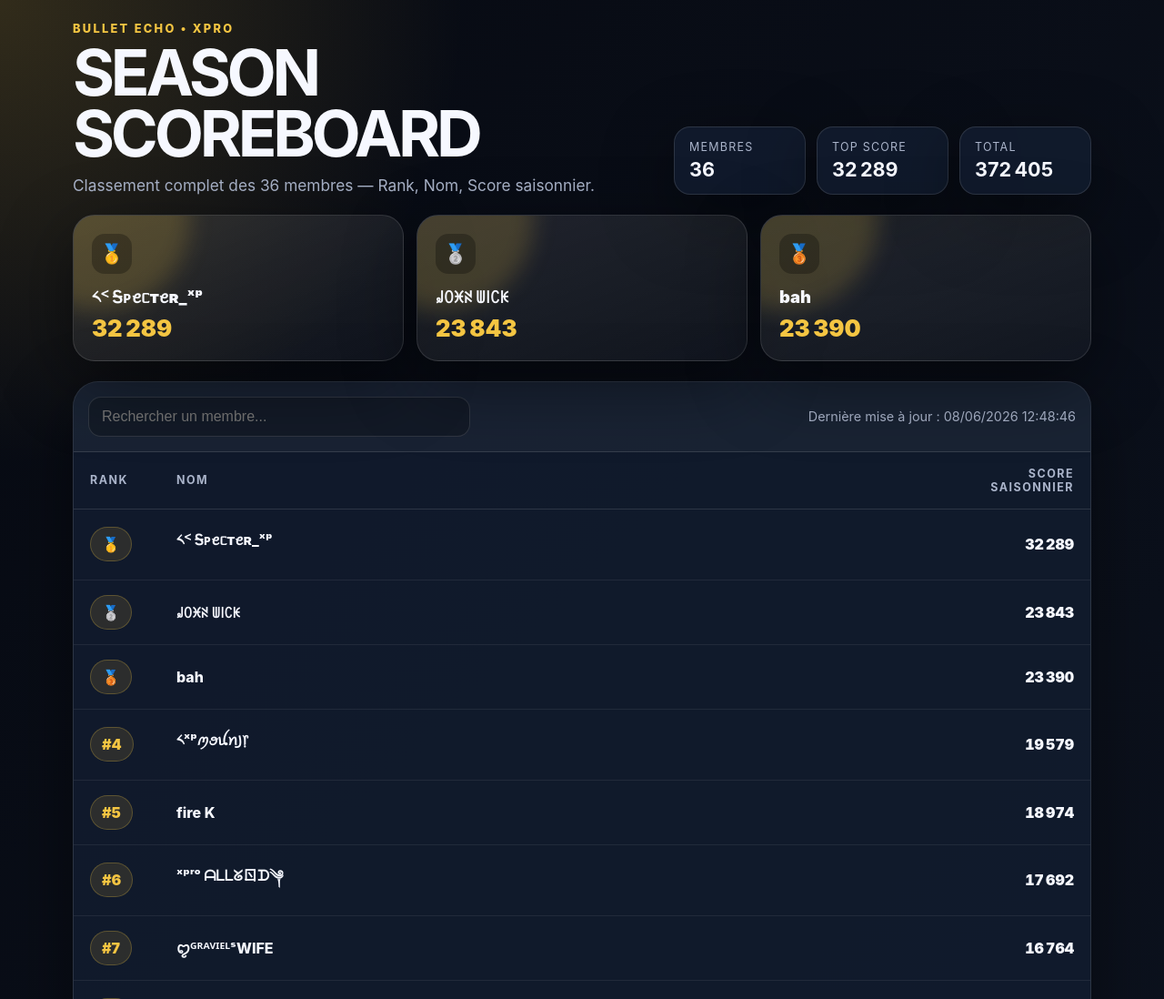
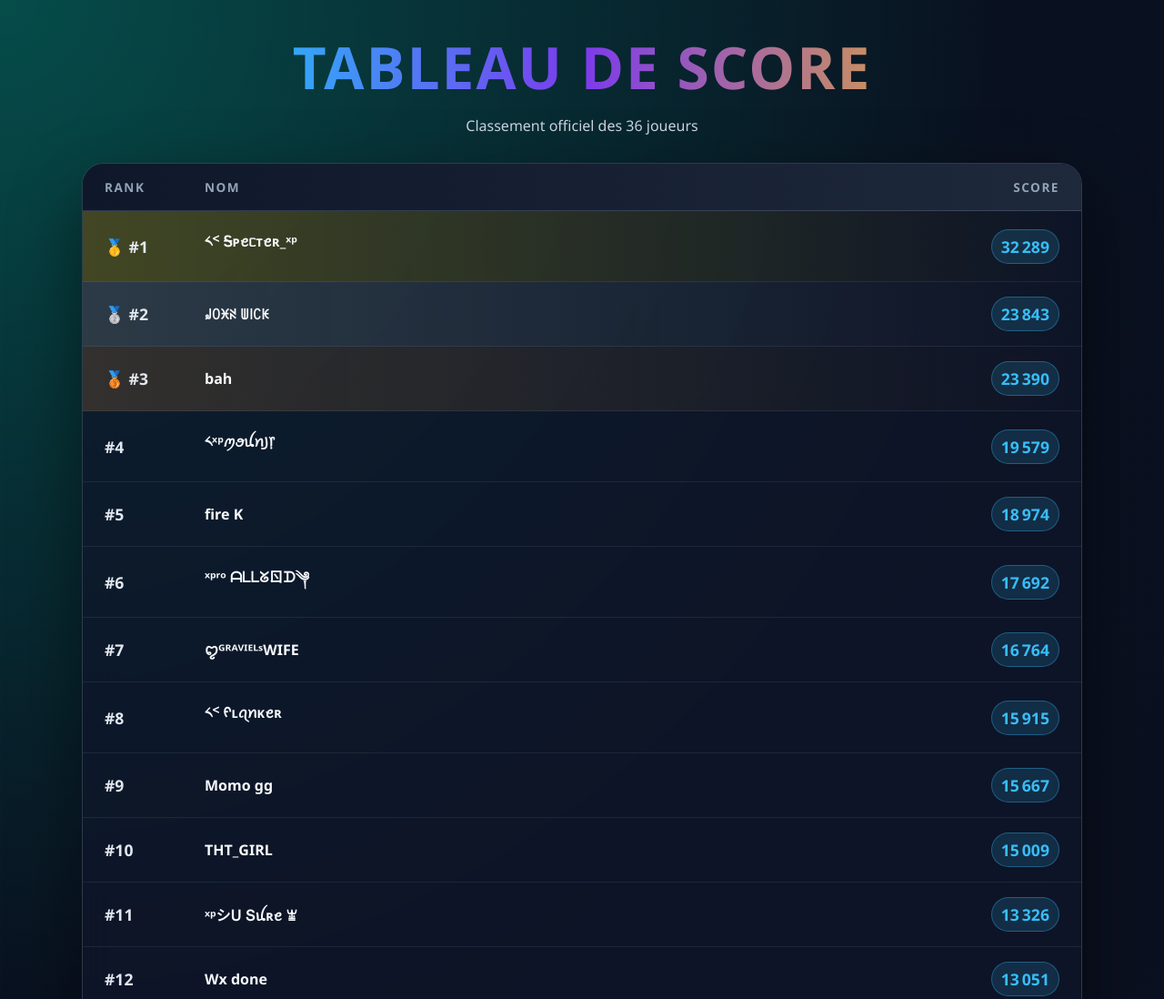
Before and after one commit to Tahi-Tua/xpro_bot, a website: page public/scoreboard.html in a window 1280 px wide. Shown: the top 1098 px of the page at 91% size. Drawn offline with Linux system fonts and the light colour scheme.

Commit message:
Use dynamic roster data in scoreboard page

```diff
--- a/public/scoreboard.html
+++ b/public/scoreboard.html
@@ -1,371 +1,258 @@
-<!doctype html>
+<!DOCTYPE html>
 <html lang="fr">
 <head>
-  <meta charset="utf-8" />
-  <meta name="viewport" content="width=device-width, initial-scale=1" />
-  <title>XPRO Season Scoreboard</title>
+  <meta charset="UTF-8" />
+  <meta name="viewport" content="width=device-width, initial-scale=1.0" />
+  <title>Tableau de Score - XPRO</title>
+
   <style>
-    :root {
-      --bg-1: #070a12;
-      --bg-2: #101827;
-      --card: rgba(18, 28, 47, 0.86);
-      --card-2: rgba(255, 255, 255, 0.06);
-      --gold: #f4c542;
-      --gold-soft: rgba(244, 197, 66, 0.18);
-      --silver: #d7dde8;
-      --bronze: #d4935f;
-      --text: #f6f8ff;
-      --muted: #aab4ca;
-      --line: rgba(255, 255, 255, 0.12);
-      --success: #4ade80;
-      --danger: #fb7185;
-      --shadow: 0 24px 80px rgba(0, 0, 0, 0.45);
+    * {
+      margin: 0;
+      padding: 0;
+      box-sizing: border-box;
+      font-family: "Segoe UI", Arial, sans-serif;
     }
 
-    * { box-sizing: border-box; }
-
     body {
-      margin: 0;
       min-height: 100vh;
-      font-family: Inter, ui-sans-serif, system-ui, -apple-system, BlinkMacSystemFont, "Segoe UI", sans-serif;
-      color: var(--text);
       background:
-        radial-gradient(circle at top left, rgba(244, 197, 66, 0.18), transparent 32rem),
-        radial-gradient(circle at bottom right, rgba(59, 130, 246, 0.16), transparent 30rem),
-        linear-gradient(135deg, var(--bg-1), var(--bg-2));
-      padding: 24px;
+        radial-gradient(circle at top left, rgba(0, 255, 200, 0.25), transparent 35%),
+        radial-gradient(circle at bottom right, rgba(120, 80, 255, 0.35), transparent 35%),
+        linear-gradient(135deg, #07111f, #0b1020 55%, #111827);
+      color: #ffffff;
+      padding: 30px 15px;
     }
 
-    .wrap {
-      width: min(1120px, 100%);
-      margin: 0 auto;
+    .container {
+      width: 100%;
+      max-width: 1100px;
+      margin: auto;
     }
 
-    .hero {
-      display: grid;
-      grid-template-columns: 1fr auto;
-      gap: 20px;
-      align-items: end;
-      margin-bottom: 22px;
+    .header {
+      text-align: center;
+      margin-bottom: 30px;
     }
 
-    .eyebrow {
-      color: var(--gold);
-      font-weight: 800;
-      letter-spacing: 0.18em;
-      text-transform: uppercase;
-      font-size: 0.8rem;
-      margin-bottom: 8px;
-    }
-
-    h1 {
-      margin: 0;
-      font-size: clamp(2rem, 6vw, 4.4rem);
-      line-height: 0.95;
-      letter-spacing: -0.06em;
+    .header h1 {
+      font-size: clamp(2rem, 5vw, 4rem);
+      font-weight: 900;
+      letter-spacing: 2px;
+      background: linear-gradient(90deg, #00f5ff, #7c3aed, #ffcc00);
+      -webkit-background-clip: text;
+      -webkit-text-fill-color: transparent;
       text-transform: uppercase;
     }
 
-    .subtitle {
-      margin: 12px 0 0;
-      color: var(--muted);
-      font-size: clamp(0.95rem, 2vw, 1.08rem);
-    }
-
-    .stats {
-      display: flex;
-      gap: 12px;
-      flex-wrap: wrap;
-      justify-content: flex-end;
-    }
-
-    .stat {
-      min-width: 145px;
-      padding: 14px 16px;
-      border: 1px solid var(--line);
-      border-radius: 18px;
-      background: var(--card);
-      box-shadow: var(--shadow);
-    }
-
-    .stat span {
-      display: block;
-      color: var(--muted);
-      font-size: 0.78rem;
-      text-transform: uppercase;
-      letter-spacing: 0.1em;
-    }
-
-    .stat strong {
-      display: block;
-      margin-top: 4px;
-      font-size: 1.35rem;
-    }
-
-    .podium {
-      display: grid;
-      grid-template-columns: repeat(3, 1fr);
-      gap: 14px;
-      margin: 22px 0;
-    }
-
-    .podium-card {
-      position: relative;
-      overflow: hidden;
-      border: 1px solid var(--line);
-      border-radius: 24px;
-      padding: 20px;
-      background: linear-gradient(160deg, rgba(255,255,255,0.10), rgba(255,255,255,0.035));
-      box-shadow: var(--shadow);
-    }
-
-    .podium-card::before {
-      content: "";
-      position: absolute;
-      inset: -60% auto auto -20%;
-      width: 200px;
-      height: 200px;
-      background: var(--gold-soft);
-      filter: blur(12px);
-      border-radius: 50%;
-    }
-
-    .podium-rank {
-      position: relative;
-      display: inline-flex;
-      align-items: center;
-      justify-content: center;
-      width: 44px;
-      height: 44px;
-      border-radius: 14px;
-      background: rgba(0, 0, 0, 0.28);
-      font-size: 1.3rem;
-      margin-bottom: 14px;
-    }
-
-    .podium-name {
-      position: relative;
-      margin: 0 0 8px;
-      font-weight: 900;
-      font-size: 1.15rem;
-      line-height: 1.2;
-      word-break: break-word;
-    }
-
-    .podium-score {
-      position: relative;
-      color: var(--gold);
-      font-size: 1.6rem;
-      font-weight: 900;
-    }
-
-    .panel {
-      border: 1px solid var(--line);
-      border-radius: 28px;
-      background: var(--card);
-      box-shadow: var(--shadow);
-      overflow: hidden;
-    }
-
-    .toolbar {
-      display: flex;
-      align-items: center;
-      justify-content: space-between;
-      gap: 12px;
-      padding: 16px;
-      border-bottom: 1px solid var(--line);
-      background: rgba(255, 255, 255, 0.04);
-    }
-
-    .search {
-      width: min(420px, 100%);
-      border: 1px solid var(--line);
-      border-radius: 14px;
-      background: rgba(0, 0, 0, 0.22);
-      color: var(--text);
-      padding: 12px 14px;
-      outline: none;
+    .header p {
+      margin-top: 10px;
+      color: #cbd5e1;
       font-size: 1rem;
     }
 
-    .search:focus { border-color: rgba(244, 197, 66, 0.65); }
-
-    .updated {
-      color: var(--muted);
-      font-size: 0.9rem;
-      white-space: nowrap;
+    .scoreboard {
+      background: rgba(15, 23, 42, 0.78);
+      backdrop-filter: blur(18px);
+      border: 1px solid rgba(148, 163, 184, 0.25);
+      border-radius: 24px;
+      overflow: hidden;
+      box-shadow: 0 30px 80px rgba(0, 0, 0, 0.45);
     }
 
-    table {
-      width: 100%;
-      border-collapse: collapse;
+    .table-header,
+    .player-row {
+      display: grid;
+      grid-template-columns: 100px 1fr 140px;
+      align-items: center;
+      gap: 10px;
+      padding: 16px 24px;
     }
 
-    thead th {
-      color: var(--muted);
-      font-size: 0.78rem;
-      letter-spacing: 0.12em;
+    .table-header {
+      background: linear-gradient(90deg, #0f172a, #1e293b);
+      color: #94a3b8;
       text-transform: uppercase;
-      text-align: left;
-      padding: 16px 18px;
-      border-bottom: 1px solid var(--line);
+      font-size: 0.85rem;
+      font-weight: 800;
+      letter-spacing: 1.5px;
+      border-bottom: 1px solid rgba(148, 163, 184, 0.25);
     }
 
-    tbody tr {
-      transition: 0.2s ease;
-      border-bottom: 1px solid rgba(255, 255, 255, 0.07);
+    .player-row {
+      border-bottom: 1px solid rgba(148, 163, 184, 0.12);
+      transition: 0.25s ease;
+      position: relative;
     }
 
-    tbody tr:hover {
-      background: rgba(244, 197, 66, 0.08);
+    .player-row:hover {
+      background: rgba(255, 255, 255, 0.06);
+      transform: scale(1.01);
     }
 
-    td {
-      padding: 16px 18px;
-      vertical-align: middle;
+    .player-row:last-child {
+      border-bottom: none;
     }
 
     .rank {
-      width: 95px;
       font-weight: 900;
-      color: var(--gold);
-      white-space: nowrap;
+      font-size: 1.1rem;
+      color: #e2e8f0;
     }
 
     .name {
-      font-weight: 800;
-      word-break: break-word;
+      font-weight: 700;
+      font-size: 1rem;
+      color: #f8fafc;
     }
 
     .score {
-      width: 180px;
       text-align: right;
       font-weight: 900;
-      font-variant-numeric: tabular-nums;
-      color: var(--text);
+      font-size: 1.1rem;
+      color: #38bdf8;
+    }
+
+    .top-1 {
+      background: linear-gradient(90deg, rgba(255, 215, 0, 0.22), transparent);
+    }
+
+    .top-2 {
+      background: linear-gradient(90deg, rgba(192, 192, 192, 0.18), transparent);
+    }
+
+    .top-3 {
+      background: linear-gradient(90deg, rgba(205, 127, 50, 0.20), transparent);
+    }
+
+    .top-1 .rank::before {
+      content: "🥇 ";
+    }
+
+    .top-2 .rank::before {
+      content: "🥈 ";
+    }
+
+    .top-3 .rank::before {
+      content: "🥉 ";
     }
 
     .badge {
-      display: inline-flex;
-      align-items: center;
-      gap: 8px;
-      padding: 8px 12px;
+      display: inline-block;
+      min-width: 42px;
+      padding: 6px 10px;
       border-radius: 999px;
-      background: rgba(244, 197, 66, 0.12);
-      border: 1px solid rgba(244, 197, 66, 0.25);
-    }
-
-    .error {
-      margin-top: 18px;
-      padding: 16px;
-      border-radius: 16px;
-      background: rgba(251, 113, 133, 0.12);
-      border: 1px solid rgba(251, 113, 133, 0.35);
-      color: #fecdd3;
-      display: none;
+      background: rgba(56, 189, 248, 0.15);
+      border: 1px solid rgba(56, 189, 248, 0.35);
+      text-align: center;
     }
 
     .footer {
-      padding: 18px;
-      color: var(--muted);
+      margin-top: 18px;
       text-align: center;
-      font-size: 0.9rem;
+      color: #94a3b8;
+      font-size: 0.85rem;
     }
 
-    @media (max-width: 780px) {
-      body { padding: 14px; }
-      .hero { grid-template-columns: 1fr; }
-      .stats { justify-content: stretch; }
-      .stat { flex: 1; min-width: 130px; }
-      .podium { grid-template-columns: 1fr; }
-      .toolbar { flex-direction: column; align-items: stretch; }
-      .updated { white-space: normal; }
-      thead { display: none; }
-      table, tbody, tr, td { display: block; width: 100%; }
-      tbody tr {
-        margin: 12px;
-        padding: 14px;
-        border: 1px solid var(--line);
-        border-radius: 20px;
-        background: rgba(255,255,255,0.045);
+    .status {
+      padding: 18px 24px;
+      color: #cbd5e1;
+      text-align: center;
+      border-bottom: 1px solid rgba(148, 163, 184, 0.12);
+    }
+
+    .status.error {
+      color: #fecaca;
+      background: rgba(239, 68, 68, 0.12);
+    }
+
+    @media (max-width: 650px) {
+      body {
+        padding: 20px 10px;
       }
-      td { padding: 6px 0; }
-      td::before {
-        display: block;
-        color: var(--muted);
-        font-size: 0.72rem;
-        letter-spacing: 0.12em;
-        text-transform: uppercase;
-        margin-bottom: 4px;
+
+      .table-header,
+      .player-row {
+        grid-template-columns: 70px 1fr 90px;
+        padding: 14px 14px;
       }
-      td.rank::before { content: "Rank"; }
-      td.name::before { content: "Nom"; }
-      td.score::before { content: "Score"; }
-      .score { text-align: left; font-size: 1.35rem; color: var(--gold); }
-      .rank { font-size: 1.15rem; }
+
+      .table-header {
+        font-size: 0.7rem;
+      }
+
+      .rank,
+      .name,
+      .score {
+        font-size: 0.9rem;
+      }
+
+      .scoreboard {
+        border-radius: 18px;
+      }
+    }
+
+    @media (max-width: 430px) {
+      .table-header,
+      .player-row {
+        grid-template-columns: 60px 1fr 75px;
+        gap: 6px;
+      }
+
+      .name {
+        white-space: nowrap;
+        overflow: hidden;
+        text-overflow: ellipsis;
+      }
+
+      .score {
+        font-size: 0.85rem;
+      }
     }
   </style>
 </head>
+
 <body>
-  <main class="wrap">
-    <section class="hero">
-      <div>
-        <div class="eyebrow">Bullet Echo • XPRO</div>
-        <h1>Season<br />Scoreboard</h1>
-        <p class="subtitle">Classement complet des 36 membres — Rank, Nom, Score saisonnier.</p>
+  <div class="container">
+    <header class="header">
+      <h1>Tableau de Score</h1>
+      <p id="subtitle">Classement officiel des joueurs</p>
+    </header>
+
+    <main class="scoreboard">
+      <div class="table-header">
+        <div>Rank</div>
+        <div>Nom</div>
+        <div style="text-align:right;">Score</div>
       </div>
-      <div class="stats">
-        <div class="stat"><span>Membres</span><strong id="memberCount">0</strong></div>
-        <div class="stat"><span>Top Score</span><strong id="topScore">0</strong></div>
-        <div class="stat"><span>Total</span><strong id="totalScore">0</strong></div>
-      </div>
-    </section>
 
-    <section class="podium" id="podium"></section>
+      <div id="status" class="status">Chargement du classement...</div>
+      <div id="scoreboardRows"></div>
+    </main>
 
-    <section class="panel">
-      <div class="toolbar">
-        <input id="search" class="search" type="search" placeholder="Rechercher un membre..." />
-        <div class="updated" id="updated">Chargement du classement...</div>
-      </div>
-      <table aria-label="Tableau de score XPRO">
-        <thead>
-          <tr>
-            <th>Rank</th>
-            <th>Nom</th>
-            <th style="text-align:right">Score saisonnier</th>
-          </tr>
-        </thead>
-        <tbody id="rows"></tbody>
-      </table>
-      <div class="footer">XPRO Ranking System • Responsive HTML/CSS/JS scoreboard</div>
-    </section>
-
-    <div class="error" id="error"></div>
-  </main>
+    <div class="footer" id="footer">
+      Mise à jour du classement
+    </div>
+  </div>
 
   <script>
     const ROSTER_URL = "https://raw.githubusercontent.com/Tahi-Tua/xpro_bot/main/data/memberRankingRoster.json";
-    const podium = document.getElementById("podium");
-    const rows = document.getElementById("rows");
-    const search = document.getElementById("search");
-    const error = document.getElementById("error");
-    const updated = document.getElementById("updated");
-    const memberCount = document.getElementById("memberCount");
-    const topScore = document.getElementById("topScore");
-    const totalScore = document.getElementById("totalScore");
 
-    let ranking = [];
+    const scoreboardRows = document.getElementById("scoreboardRows");
+    const statusBox = document.getElementById("status");
+    const subtitle = document.getElementById("subtitle");
+    const footer = document.getElementById("footer");
 
-    function formatNumber(value) {
-      return Number(value || 0).toLocaleString("fr-FR");
+    function escapeHtml(value) {
+      return String(value ?? "")
+        .replaceAll("&", "&amp;")
+        .replaceAll("<", "&lt;")
+        .replaceAll(">", "&gt;")
+        .replaceAll('"', "&quot;")
+        .replaceAll("'", "&#039;");
     }
 
-    function medal(rank) {
-      if (rank === 1) return "🥇";
-      if (rank === 2) return "🥈";
-      if (rank === 3) return "🥉";
-      return `#${rank}`;
+    function formatScore(value) {
+      return Number(value || 0).toLocaleString("fr-FR");
     }
 
     function normalizeMember(member) {
@@ -375,78 +262,53 @@
       };
     }
 
-    function renderPodium(items) {
-      podium.innerHTML = items.slice(0, 3).map((item, index) => {
+    function rowClass(rank) {
+      if (rank === 1) return "player-row top-1";
+      if (rank === 2) return "player-row top-2";
+      if (rank === 3) return "player-row top-3";
+      return "player-row";
+    }
+
+    function renderRanking(members) {
+      const ranking = members
+        .map(normalizeMember)
+        .filter((member) => member.name)
+        .sort((a, b) => b.score - a.score);
+
+      statusBox.style.display = "none";
+      subtitle.textContent = `Classement officiel des ${ranking.length} joueurs`;
+      footer.textContent = `Mise à jour du classement • ${ranking.length} joueurs`;
+
+      scoreboardRows.innerHTML = ranking.map((member, index) => {
         const rank = index + 1;
         return `
-          <article class="podium-card">
-            <div class="podium-rank">${medal(rank)}</div>
-            <h2 class="podium-name">${escapeHtml(item.name)}</h2>
-            <div class="podium-score">${formatNumber(item.score)}</div>
-          </article>
+          <div class="${rowClass(rank)}">
+            <div class="rank">#${rank}</div>
+            <div class="name">${escapeHtml(member.name)}</div>
+            <div class="score"><span class="badge">${formatScore(member.score)}</span></div>
+          </div>
         `;
       }).join("");
-    }
-
-    function renderRows(items) {
-      rows.innerHTML = items.map((item, index) => {
-        const rank = ranking.findIndex((player) => player.name === item.name && player.score === item.score) + 1;
-        return `
-          <tr>
-            <td class="rank"><span class="badge">${medal(rank)}</span></td>
-            <td class="name">${escapeHtml(item.name)}</td>
-            <td class="score">${formatNumber(item.score)}</td>
-          </tr>
-        `;
-      }).join("");
-    }
-
-    function render(items = ranking) {
-      renderPodium(ranking);
-      renderRows(items);
-      memberCount.textContent = formatNumber(ranking.length);
-      topScore.textContent = formatNumber(ranking[0]?.score || 0);
-      totalScore.textContent = formatNumber(ranking.reduce((sum, item) => sum + item.score, 0));
-      updated.textContent = `Dernière mise à jour : ${new Date().toLocaleString("fr-FR")}`;
-    }
-
-    function escapeHtml(value) {
-      return String(value)
-        .replaceAll("&", "&amp;")
-        .replaceAll("<", "&lt;")
-        .replaceAll(">", "&gt;")
-        .replaceAll('"', "&quot;")
-        .replaceAll("'", "&#039;");
     }
 
     async function loadRanking() {
       try {
         const response = await fetch(`${ROSTER_URL}?t=${Date.now()}`, { cache: "no-store" });
         if (!response.ok) throw new Error(`HTTP ${response.status}`);
+
         const data = await response.json();
         const members = Array.isArray(data) ? data : data.members;
-        if (!Array.isArray(members)) throw new Error("Format JSON invalide : members[] introuvable.");
 
-        ranking = members
-          .map(normalizeMember)
-          .filter((member) => member.name)
-          .sort((a, b) => b.score - a.score);
+        if (!Array.isArray(members)) {
+          throw new Error("Format JSON invalide : members[] introuvable.");
+        }
 
-        render();
-      } catch (err) {
-        error.style.display = "block";
-        error.textContent = `Erreur chargement classement : ${err.message}`;
-        updated.textContent = "Classement indisponible";
+        renderRanking(members);
+      } catch (error) {
+        statusBox.classList.add("error");
+        statusBox.textContent = `Erreur chargement classement : ${error.message}`;
       }
     }
-
-    search.addEventListener("input", () => {
-      const query = search.value.trim().toLowerCase();
-      const filtered = query
-        ? ranking.filter((item) => item.name.toLowerCase().includes(query))
-        : ranking;
-      renderRows(filtered);
-    });
 
     loadRanking();
   </script>
```
